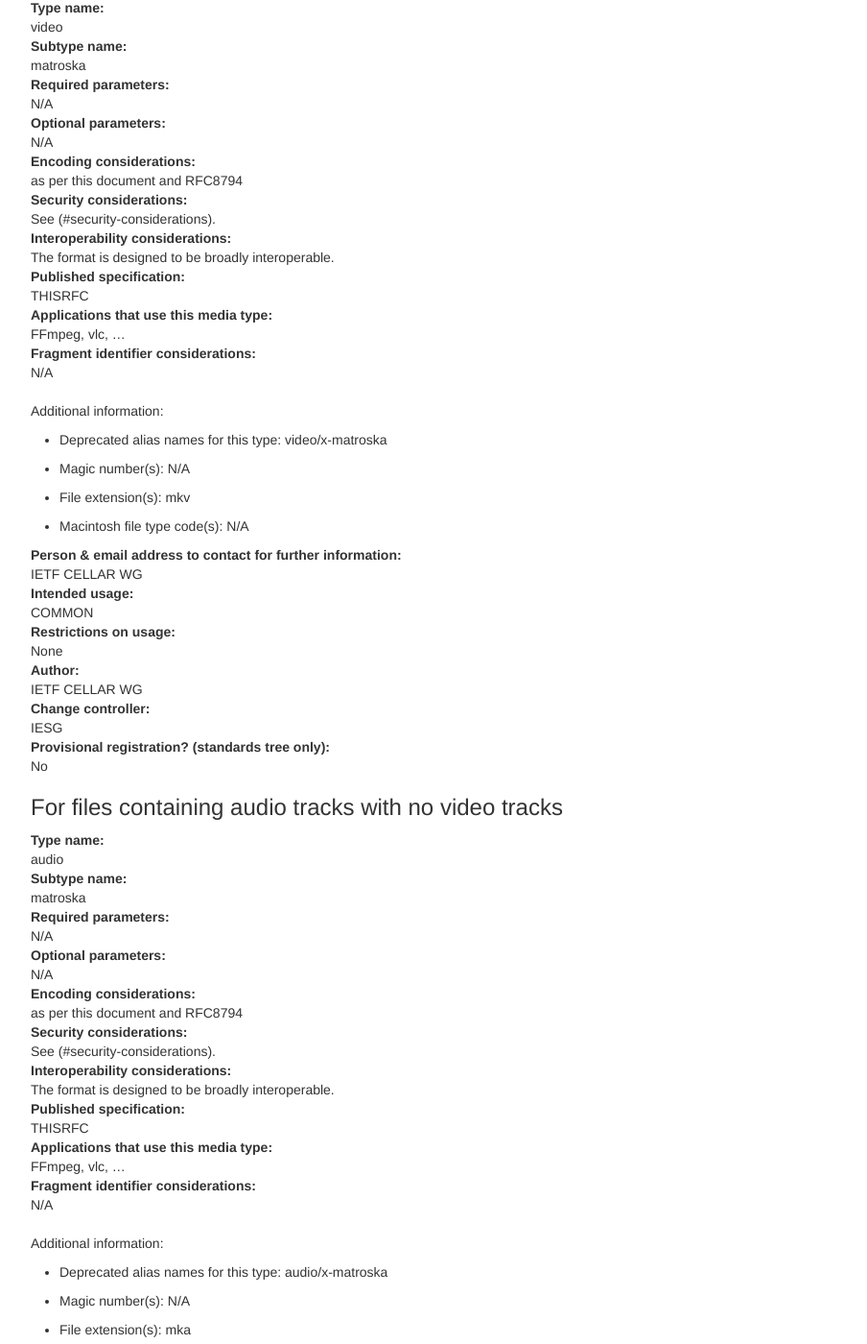
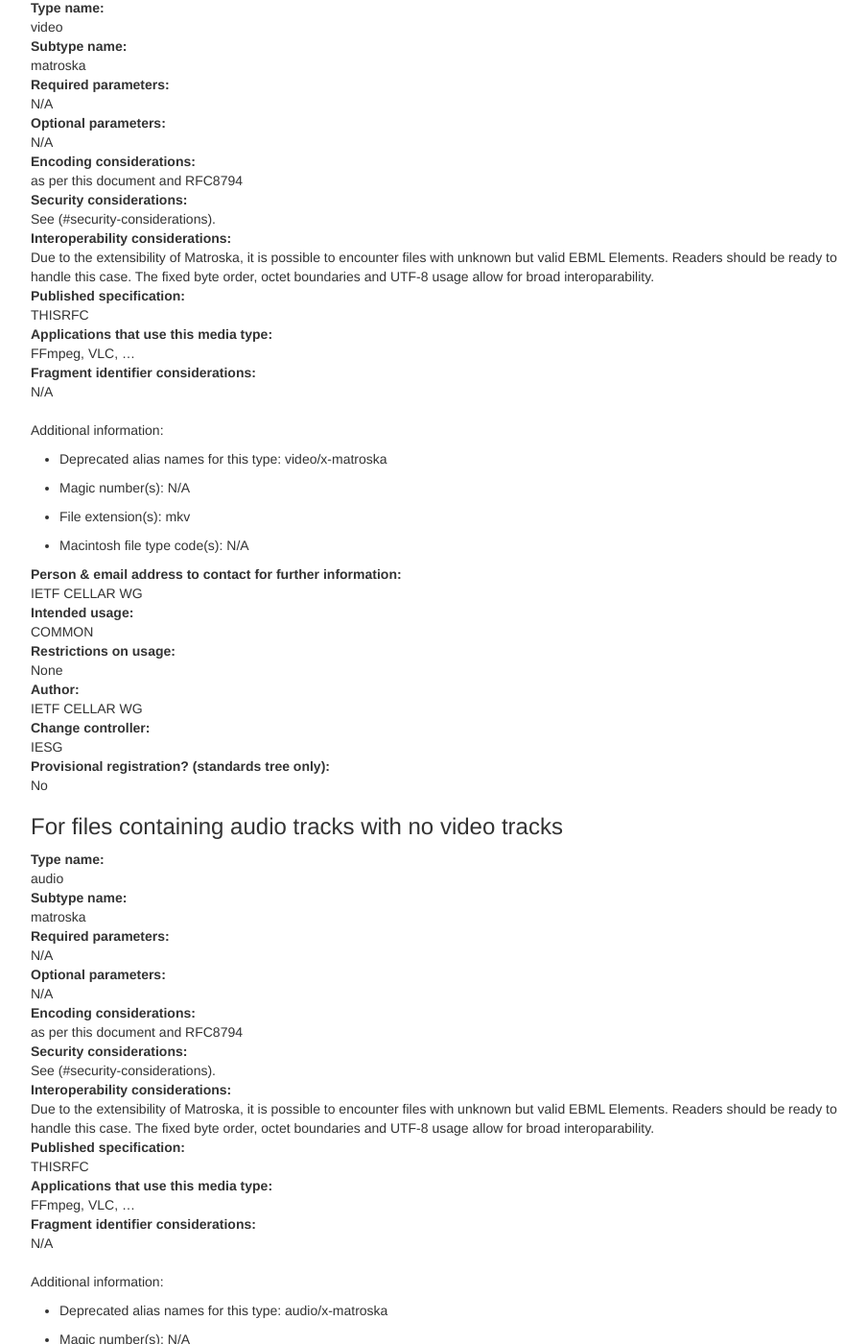
Before and after one commit to ietf-wg-cellar/matroska-specification, a Jekyll site: the page built from iana.md, in a window 1280 px wide and 1400 px high, scrolled down 466 px. Shown: the whole window at 96% size, without its empty margins (273-1177 px from the left). Built offline with Jekyll 4.4.1, drawn with Linux system fonts in a browser that asks for light colours; our own code applies the rules of GitHub Pages for plain Markdown files; some of the changed text lies outside the part shown.

Commit message:
Describe possible interoperability issues with format extension
And fix the VLC naming

```diff
--- a/iana.md
+++ b/iana.md
@@ -39,13 +39,13 @@ Security considerations:
 : See (#security-considerations).
 
 Interoperability considerations:
-: The format is designed to be broadly interoperable.
+: Due to the extensibility of Matroska, it is possible to encounter files with unknown but valid EBML Elements. Readers should be ready to handle this case. The fixed byte order, octet boundaries and UTF-8 usage allow for broad interoparability.
 
 Published specification:
 : THISRFC
 
 Applications that use this media type:
-: FFmpeg, vlc, ...
+: FFmpeg, VLC, ...
 
 Fragment identifier considerations:
 : N/A
@@ -99,13 +99,13 @@ Security considerations:
 : See (#security-considerations).
 
 Interoperability considerations:
-: The format is designed to be broadly interoperable.
+: Due to the extensibility of Matroska, it is possible to encounter files with unknown but valid EBML Elements. Readers should be ready to handle this case. The fixed byte order, octet boundaries and UTF-8 usage allow for broad interoparability.
 
 Published specification:
 : THISRFC
 
 Applications that use this media type:
-: FFmpeg, vlc, ...
+: FFmpeg, VLC, ...
 
 Fragment identifier considerations:
 : N/A
@@ -159,13 +159,13 @@ Security considerations:
 : See (#security-considerations).
 
 Interoperability considerations:
-: The format is designed to be broadly interoperable.
+: Due to the extensibility of Matroska, it is possible to encounter files with unknown but valid EBML Elements. Readers should be ready to handle this case. The fixed byte order, octet boundaries and UTF-8 usage allow for broad interoparability.
 
 Published specification:
 : THISRFC
 
 Applications that use this media type:
-: FFmpeg, vlc, ...
+: FFmpeg, VLC, ...
 
 Fragment identifier considerations:
 : N/A
```
